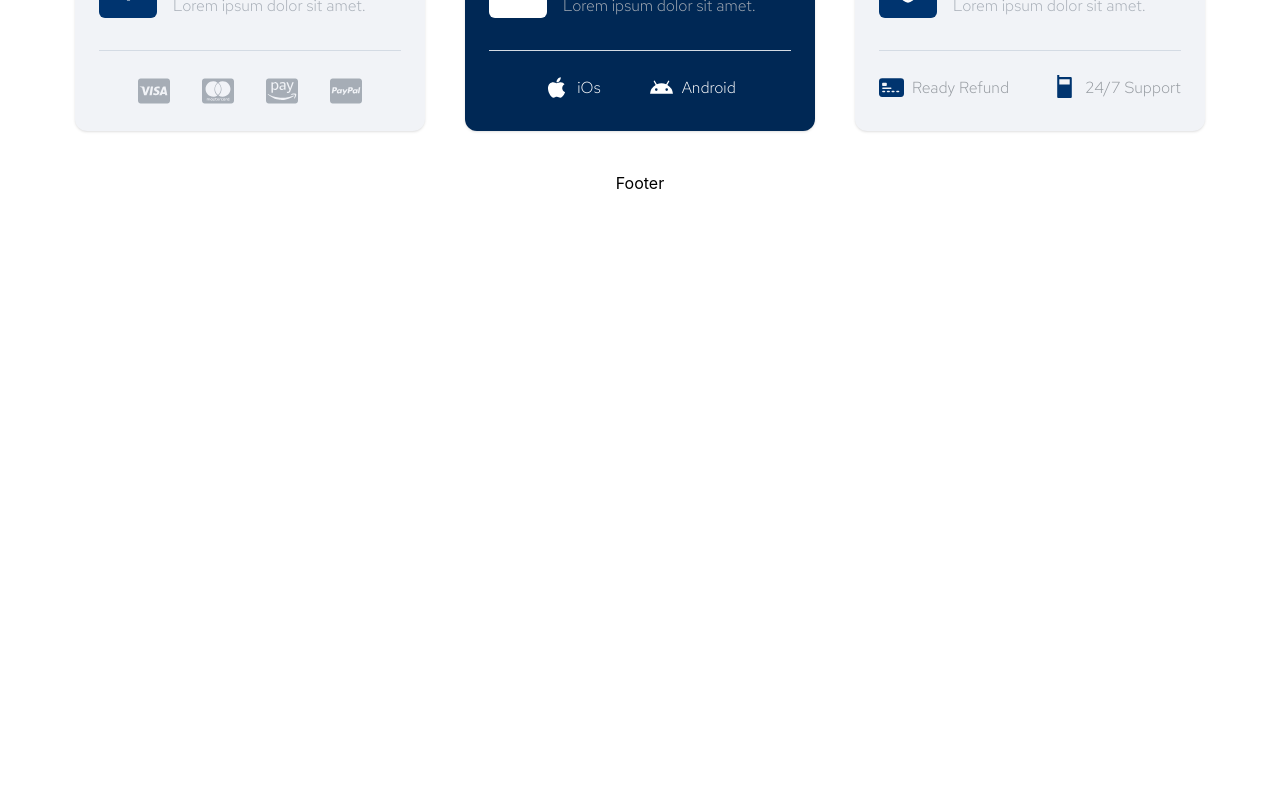
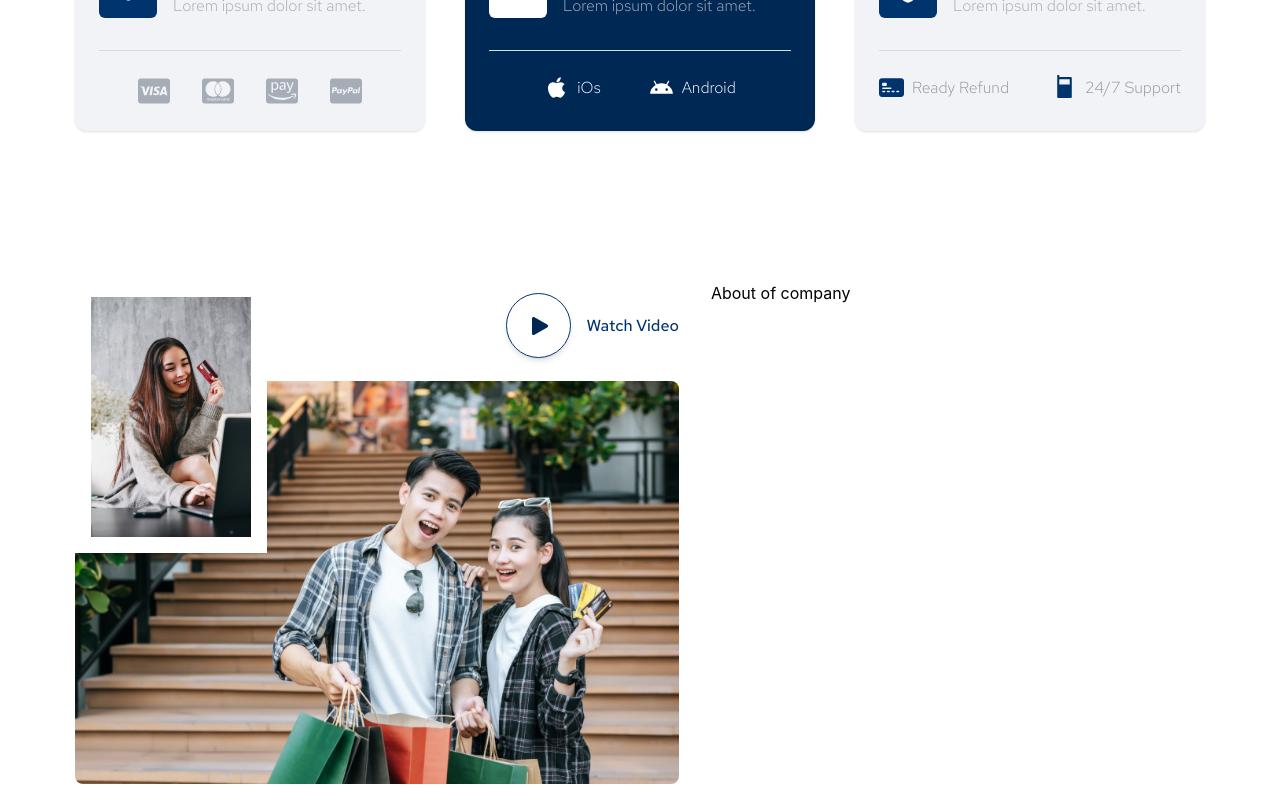
Before and after one commit to programmerrafi/payment-getway-next-js, a Next.js app: page / in a window 1280 px wide. Shown: the part 1800-2600 px from the top of the page. Before the commit the page ends 2035 px from the top, so only its background shows below. Built offline with nearby package versions, Linux system fonts and the light colour scheme.

Commit message:
video popup done

```diff
--- /dev/null
+++ b/app/components/Home/AboutCompany.js
@@ -0,0 +1,47 @@
+import React from "react";
+import { BsFillPlayFill } from "react-icons/bs";
+
+function AboutCompany() {
+  return (
+    <section className="relative py-[150px]">
+      <div className="container">
+        <div className="flex gap-8">
+          <div className="w-[55%]">
+            <div className="flex justify-between items-start h-[100px] relative z-10">
+              {/* image */}
+              <div className="p-4 bg-white">
+                <img
+                  src="images/girl-online-1.jpeg"
+                  alt="girl"
+                  className="w-[160px]"
+                />
+              </div>
+              {/* video button */}
+              <div className="flex items-center gap-4 mt-3">
+                <div className="w-[65px] h-[65px] flex items-center justify-center border border-colorSecondary rounded-full shadow-md cursor-pointer">
+                  <BsFillPlayFill
+                    size={32}
+                    className="text-colorPrimary ml-1"
+                  />
+                </div>
+                <h2 className="text-colorSecondary text-base font-RadHatText font-medium">
+                  Watch Video
+                </h2>
+              </div>
+            </div>
+            <div className="rounded-lg overflow-hidden">
+              <img
+                src="images/shopping-img.jpeg"
+                alt="shopping"
+                className="w-full h-full"
+              />
+            </div>
+          </div>
+          <div className="w-[45%] ">About of company</div>
+        </div>
+      </div>
+    </section>
+  );
+}
+
+export default AboutCompany;
--- a/app/components/Home/index.js
+++ b/app/components/Home/index.js
@@ -1,3 +1,4 @@
 export { default as HeroHome } from "./HeroHome";
 export { default as MerchantJoin } from "./MerchantJoin";
 export { default as PaymentGateway } from "./PaymentGateway";
+export { default as AboutCompany } from "./AboutCompany";
--- a/pages/index.js
+++ b/pages/index.js
@@ -1,4 +1,9 @@
-import { HeroHome, MerchantJoin, PaymentGateway } from "../app/components/Home";
+import {
+  AboutCompany,
+  HeroHome,
+  MerchantJoin,
+  PaymentGateway,
+} from "../app/components/Home";
 
 export default function Home() {
   return (
@@ -6,6 +11,7 @@ export default function Home() {
       <HeroHome />
       <MerchantJoin />
       <PaymentGateway />
+      <AboutCompany />
     </>
   );
 }
```
